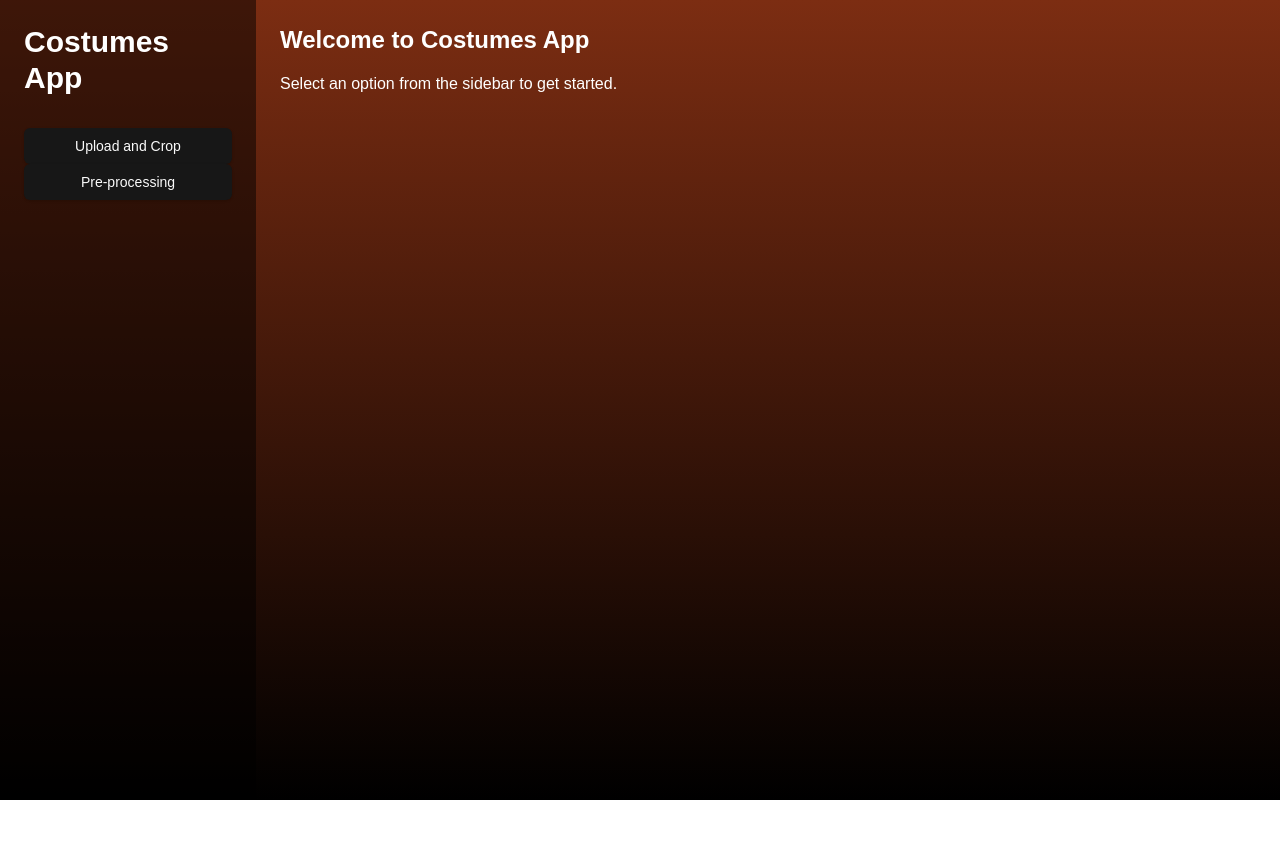
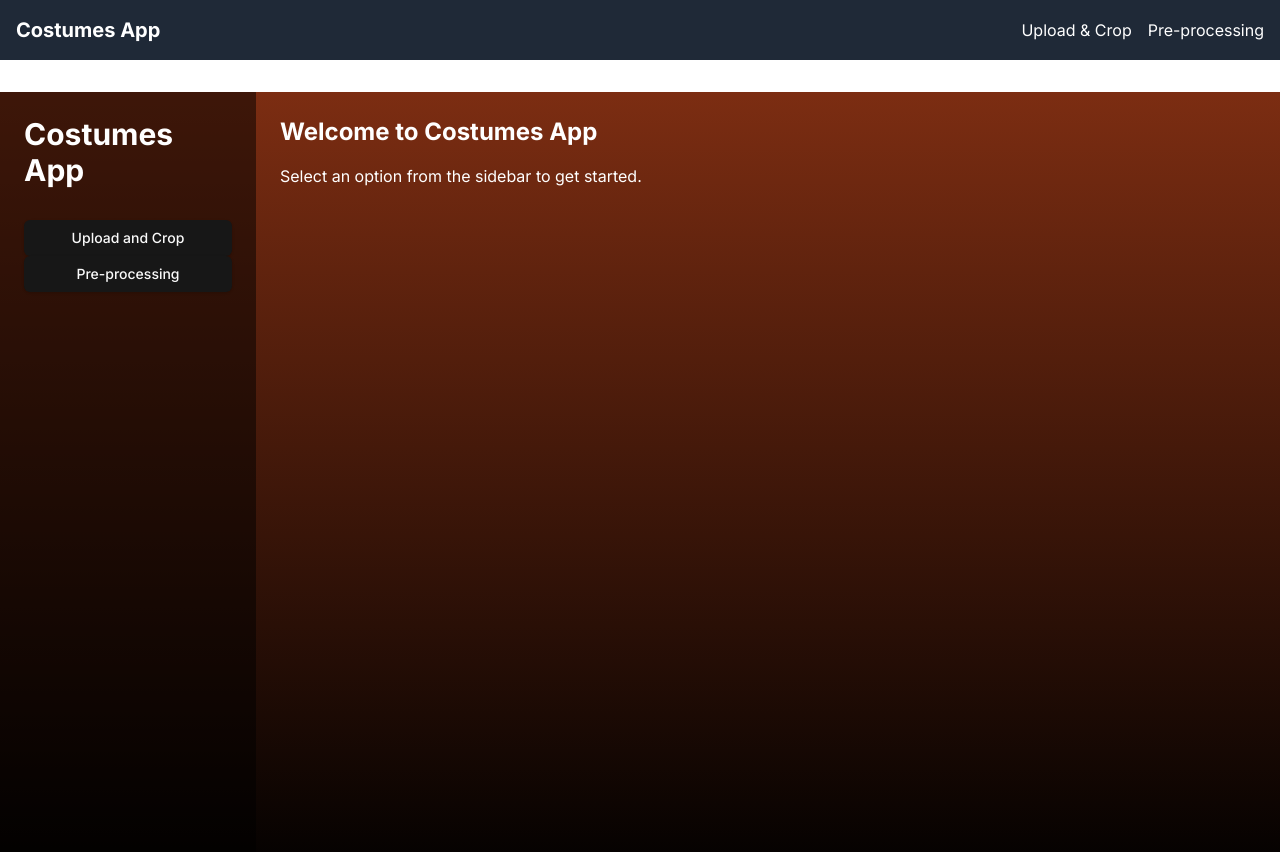
Before and after one commit to misterfancysocks/img-model-training-experiment, a Next.js app: page / in a window 1280 px wide. Shown: the top 852 px of the page. Before the commit the page ends 800 px from the top, so only its background shows below. Built offline with nearby package versions, Linux system fonts and the light colour scheme.

Commit message:
db save complete, have not tested

```diff
--- a/app/layout.tsx
+++ b/app/layout.tsx
@@ -3,6 +3,8 @@ import localFont from "next/font/local";
 import "./globals.css";
 import { Toaster } from "@/components/ui/toaster";
 import { Providers } from "@/components/utilities/providers";
+import { Inter } from 'next/font/google';
+import Header from '@/components/header';
 
 const geistSans = localFont({
   src: "./fonts/GeistVF.woff",
@@ -14,6 +16,8 @@ const geistMono = localFont({
   variable: "--font-geist-mono",
   weight: "100 900",
 });
+
+const inter = Inter({ subsets: ['latin'] });
 
 export const metadata: Metadata = {
   title: "Costumes App",
@@ -27,9 +31,9 @@ interface RootLayoutProps {
 export default function RootLayout({ children }: RootLayoutProps) {
   return (
     <html lang="en">
-      <body>
-        {children}
-        <Toaster />
+      <body className={inter.className}>
+        <Header />
+        <main className="container mx-auto mt-8">{children}</main>
       </body>
     </html>
   );
--- /dev/null
+++ b/components/header.tsx
@@ -0,0 +1,42 @@
+'use client';
+
+import Link from 'next/link';
+import { usePathname } from 'next/navigation';
+
+const Header = () => {
+  const pathname = usePathname();
+
+  return (
+    <header className="bg-gray-800 text-white p-4">
+      <nav className="container mx-auto flex justify-between items-center">
+        <Link href="/" className="text-xl font-bold">
+          Costumes App
+        </Link>
+        <ul className="flex space-x-4">
+          <li>
+            <Link
+              href="/upload-and-crop"
+              className={`hover:text-gray-300 ${
+                pathname === '/upload-and-crop' ? 'underline' : ''
+              }`}
+            >
+              Upload & Crop
+            </Link>
+          </li>
+          <li>
+            <Link
+              href="/pre-processing"
+              className={`hover:text-gray-300 ${
+                pathname === '/pre-processing' ? 'underline' : ''
+              }`}
+            >
+              Pre-processing
+            </Link>
+          </li>
+        </ul>
+      </nav>
+    </header>
+  );
+};
+
+export default Header;
--- a/components/pre-processing.tsx
+++ b/components/pre-processing.tsx
@@ -55,7 +55,21 @@ const PreProcessing = () => {
       const response = await fetch(`/api/get-shoot-details?id=${shootId}`);
       if (!response.ok) throw new Error('Failed to fetch shoot details');
       const data = await response.json();
-      setImages(data.images);
+
+      // Check for preprocessed images
+      const updatedImages = await Promise.all(data.images.map(async (image: ImageData) => {
+        const baseFileName = path.basename(image.croppedUrl || image.originalUrl);
+        const preprocessedPath = `/assets/bg-removed/${shootId}/nobg_${baseFileName}`;
+        const preprocessedExists = await checkImageExists(preprocessedPath);
+
+        if (preprocessedExists) {
+          return { ...image, noBackgroundUrl: preprocessedPath };
+        }
+
+        return image;
+      }));
+
+      setImages(updatedImages);
     } catch (error) {
       console.error('Error fetching shoot details:', error);
       toast({
@@ -65,6 +79,15 @@ const PreProcessing = () => {
       });
     } finally {
       setIsLoading(false);
+    }
+  };
+
+  const checkImageExists = async (imagePath: string): Promise<boolean> => {
+    try {
+      const response = await fetch(imagePath, { method: 'HEAD' });
+      return response.ok;
+    } catch {
+      return false;
     }
   };
 
@@ -205,6 +228,11 @@ const PreProcessing = () => {
     }
   };
 
+  const getImageUrl = (image: ImageData) => {
+    if (image.noBackgroundUrl) return image.noBackgroundUrl;
+    return image.croppedUrl || image.originalUrl;
+  };
+
   return (
     <div className="flex h-screen">
       <div className="w-1/4 p-4 border-r">
@@ -235,7 +263,7 @@ const PreProcessing = () => {
                   <DialogTrigger asChild>
                     <div className="relative aspect-square cursor-pointer">
                       <Image
-                        src={image.noBackgroundUrl || image.croppedUrl || image.originalUrl}
+                        src={getImageUrl(image)}
                         alt={image.fileName}
                         layout="fill"
                         objectFit="cover"
@@ -251,7 +279,7 @@ const PreProcessing = () => {
                   <DialogContent className="max-w-3xl">
                     <div className="relative w-full" style={{ paddingBottom: '75%' }}>
                       <Image
-                        src={image.noBackgroundUrl || image.originalUrl}
+                        src={getImageUrl(image)}
                         alt={image.fileName}
                         layout="fill"
                         objectFit="contain"
```
Also changed, not shown: _specs/_notebooks/pre-processing-notebook.md (+7 -0 lines), _specs/pre-processing/pre-processing-spec.md (+6 -0 lines), _specs/pre-processing/remove-background-flow-diagram.md (+14 -6 lines), _specs/upload-and-crop/shoot-data-loading-diagram.md (+1 -1 lines), _specs/upload-and-crop/upload-photos-spec.md (+2 -2 lines), _specs/img-captioning/img-captioning-spec.md (added).
